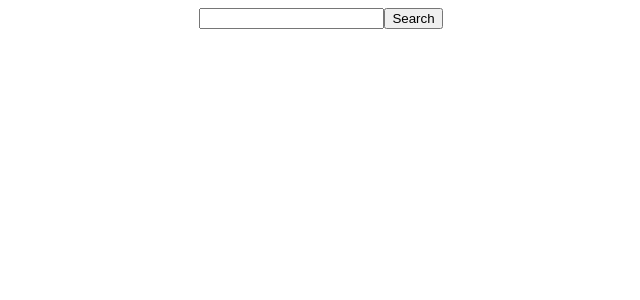
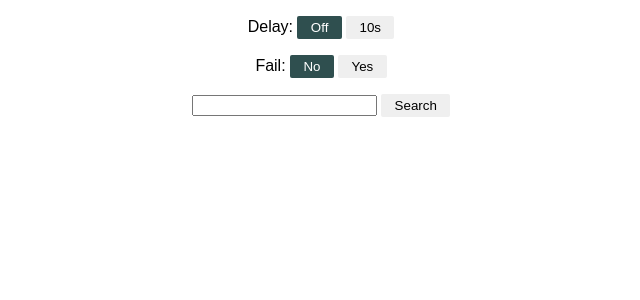
Before and after one commit to mucsi96/react-use-api, a React (Create React App) app: page / in a window 1280 px wide. Shown: the top 300 px of the page, without its empty margins (319-959 px from the left). Built offline with nearby package versions, Linux system fonts and the light colour scheme.

Commit message:
Add mock settings

```diff
--- a/public/index.html
+++ b/public/index.html
@@ -1,16 +1,17 @@
 <!DOCTYPE html>
 <html lang="en">
-
   <head>
-	<meta charset="utf-8">
-	<meta name="viewport" content="width=device-width, initial-scale=1, shrink-to-fit=no">
-	<meta name="theme-color" content="#000000">
+    <meta charset="utf-8" />
+    <meta
+      name="viewport"
+      content="width=device-width, initial-scale=1, shrink-to-fit=no"
+    />
+    <meta name="theme-color" content="#000000" />
     <!--
       manifest.json provides metadata used when your web app is added to the
       homescreen on Android. See https://developers.google.com/web/fundamentals/engage-and-retain/web-app-manifest/
     -->
-	<link rel="manifest" href="%PUBLIC_URL%/manifest.json">
-	<link rel="shortcut icon" href="%PUBLIC_URL%/favicon.ico">
+    <link rel="shortcut icon" href="%PUBLIC_URL%/favicon.ico" />
     <!--
       Notice the use of %PUBLIC_URL% in the tags above.
       It will be replaced with the URL of the `public` folder during the build.
@@ -39,5 +40,4 @@
       To create a production bundle, use `npm run build` or `yarn build`.
     -->
   </body>
-
 </html>
--- a/src/App.tsx
+++ b/src/App.tsx
@@ -1,5 +1,6 @@
 import React, { ChangeEvent, FormEvent, useCallback, useState } from "react";
 import { useSearch } from "./api/useSearch";
+import { MockSettings } from "./MockSettings";
 import "./styles.css";
 
 export default function App() {
@@ -22,16 +23,17 @@ export default function App() {
       className="App"
       onSubmit={(event: FormEvent) => event.preventDefault()}
     >
+      <MockSettings />
       <input
         type="input"
         value={searchString}
         onChange={handleSearchInputChange}
-      ></input>
+      ></input>{" "}
       <button type="submit" onClick={handleSearchClick}>
         Search
       </button>
       {names?.map((name) => (
-        <h2>{name}</h2>
+        <h2 key={name}>{name}</h2>
       ))}
     </form>
   );
--- /dev/null
+++ b/src/MockSettings.tsx
@@ -0,0 +1,46 @@
+import React, { FC } from "react";
+import { useCookie } from "./api/useCookie";
+
+export const MockSettings: FC = () => {
+  const [delay, setDelay] = useCookie("X-Delay", "");
+  const [fail, setFail] = useCookie("X-Fail", "");
+
+  return (
+    <>
+      <p>
+        {"Delay:  "}
+        <button
+          type="button"
+          onClick={() => setDelay("")}
+          className={delay === "" ? "active" : ""}
+        >
+          Off
+        </button>{" "}
+        <button
+          type="button"
+          onClick={() => setDelay("10000")}
+          className={delay === "10000" ? "active" : ""}
+        >
+          10s
+        </button>
+      </p>
+      <p>
+        {"Fail:  "}
+        <button
+          type="button"
+          onClick={() => setFail("")}
+          className={fail === "" ? "active" : ""}
+        >
+          No
+        </button>{" "}
+        <button
+          type="button"
+          onClick={() => setFail("true")}
+          className={fail === "true" ? "active" : ""}
+        >
+          Yes
+        </button>
+      </p>
+    </>
+  );
+};
--- /dev/null
+++ b/src/api/useCookie.ts
@@ -0,0 +1,40 @@
+import { useState } from "react";
+
+const setCookie = (
+  name: string,
+  value: string,
+  options: { days: number; path: string }
+) => {
+  const expires = new Date(Date.now() + options.days * 864e5).toUTCString();
+  document.cookie =
+    name +
+    "=" +
+    encodeURIComponent(value) +
+    "; expires=" +
+    expires +
+    "; path=" +
+    options.path;
+};
+
+const getCookie = (name: string) => {
+  return document.cookie.split("; ").reduce((r, v) => {
+    const parts = v.split("=");
+    return parts[0] === name ? decodeURIComponent(parts[1]) : r;
+  }, "");
+};
+
+export function useCookie(
+  key: string,
+  initialValue: string
+): [string, (value: string, options?: { days: number; path: string }) => void] {
+  const [item, setItem] = useState(() => {
+    return getCookie(key) || initialValue;
+  });
+
+  const updateItem = (value: string, options = { days: 7, path: "/" }) => {
+    setItem(value);
+    setCookie(key, value, options);
+  };
+
+  return [item, updateItem];
+}
--- a/src/styles.css
+++ b/src/styles.css
@@ -2,3 +2,14 @@
   font-family: sans-serif;
   text-align: center;
 }
+
+button {
+  border: none;
+  padding: 0.3em 1em;
+  border-radius: 2px;
+}
+
+button.active {
+  background-color: darkslategray;
+  color: white;
+}
```
Lines whose indentation alone changed are shown as unchanged.
